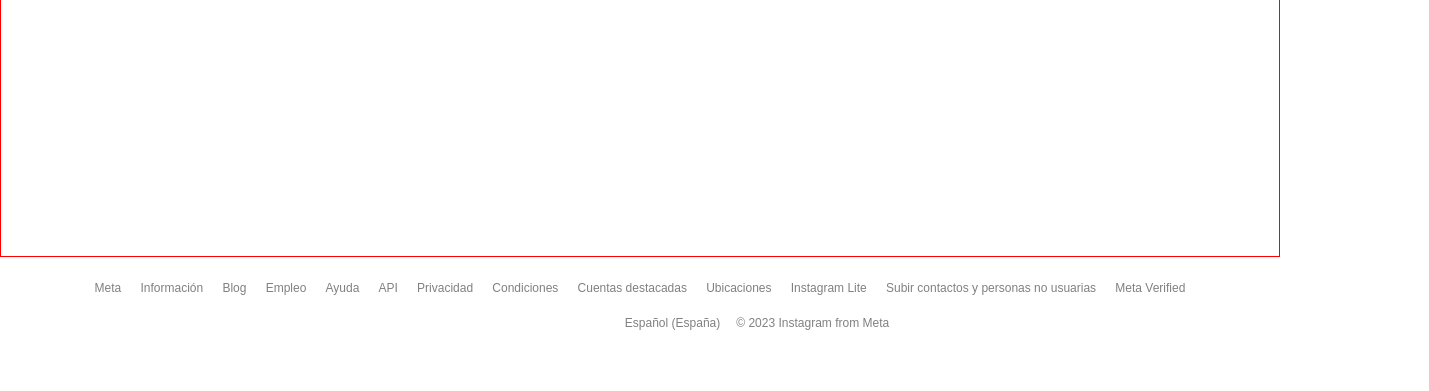
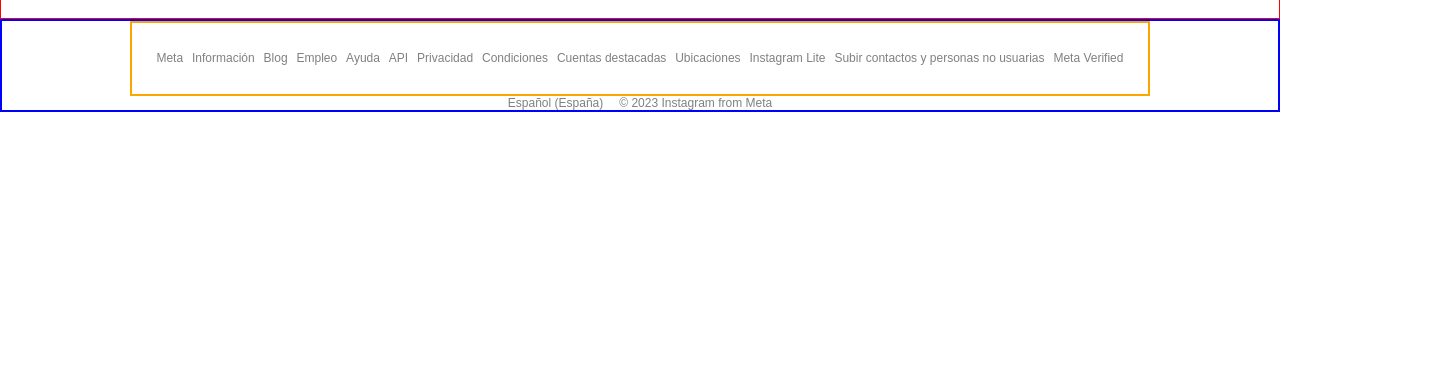
Before and after one commit to Teresadma/Maquetacion, a plain HTML site: page INSTAGRAM/instagram.html in a window 1280 px wide. Shown: the part 813-1204 px from the top of the page, 1429 px wide, since content can reach past the window. After the commit the page ends 925 px from the top, so only its background shows below. Drawn offline with Linux system fonts and the light colour scheme; a web font is replaced by a local one.

Commit message:
Instagram terminado

```diff
--- a/INSTAGRAM/instagram.css
+++ b/INSTAGRAM/instagram.css
@@ -8,6 +8,8 @@
 }
 
     .cajita{
+        width: 100vw;
+        height: 100vh;
         margin-top: 32px;
         padding-bottom: 32px;
         display:flex;
@@ -173,35 +175,34 @@
                     height: 44px;
                 }
     footer{
-        padding-left: 16px;
-        padding-right: 16px;
         display: flex;
         flex-direction: column;
         align-items: center;
+        border: 2px solid blue;
     }
         .caja1{
-            width: 1110px;
-            height: 82px;
-            margin-bottom: 52px;
+            width: 80%;
 
         }
+
             .caja2{
-                width: 1110px;
-                height: 23px;
-                margin-top:24px;
+                border: 2px solid orange;
+                width: 100%;
+                padding: 2%;
                 font-family: Arial, Helvetica, sans-serif;
                 font-size: 12px;
                 color:grey;
+                line-height: 30px;
 
                 display:flex;
                 flex-direction: row;
                 justify-content: space-around;
+                flex-wrap: wrap;
+
+
             }
             .caja3{
-                margin-top:12px;
-                margin-bottom: 12px;
-                width: 1344px;
-                height: 11px;
+
                 font-family: Arial, Helvetica, sans-serif;
                 font-size: 12px;
                 color:grey;
@@ -214,8 +215,8 @@
                 .meta{
                     margin-left: 16px;
                 }
-@media screen and (max-width:1085px){
-    .caja2{
-        flex-wrap: wrap;
+@media screen and (max-width:880px){
+    .imagen{
+        display: none;
     }
 }
--- a/INSTAGRAM/instagram.html
+++ b/INSTAGRAM/instagram.html
@@ -11,9 +11,11 @@
     <main>
         <div class="central">
             <div class="cajita">
-                <div>
+                <div class="imagen">
                     <img src="./fotos/movil.png" class="movil">
+
                 </div>
+
                 <div class="info">
                     <div>
                         <div class="login">
@@ -47,23 +49,23 @@
         <footer>
             <div class="caja1">
                 <div class="caja2">
-                    <p>Meta</p>
-                    <p>Información</p>
-                    <p>Blog</p>
-                    <p>Empleo</p>
-                    <p>Ayuda</p>
-                    <p>API</p>
-                    <p>Privacidad</p>
-                    <p>Condiciones</p>
-                    <p>Cuentas destacadas</p>
-                    <p>Ubicaciones</p>
-                    <p>Instagram Lite</p>
-                    <p>Subir contactos y personas no usuarias</p>
-                    <p>Meta Verified</p>
+                    <a>Meta</a>
+                    <a>Información</a>
+                    <a>Blog</a>
+                    <a>Empleo</a>
+                    <a>Ayuda</a>
+                    <a>API</a>
+                    <a>Privacidad</a>
+                    <a>Condiciones</a>
+                    <a>Cuentas destacadas</a>
+                    <a>Ubicaciones</a>
+                    <a>Instagram Lite</a>
+                    <a>Subir contactos y personas no usuarias</a>
+                    <a>Meta Verified</a>
                 </div>
                 <div class="caja3">
-                    <p>Español (España)</p>
-                    <p class="meta">© 2023 Instagram from Meta</p>
+                    <a>Español (España)</a>
+                    <a class="meta">© 2023 Instagram from Meta</a>
                 </div>
             </div>
         </footer>
```
